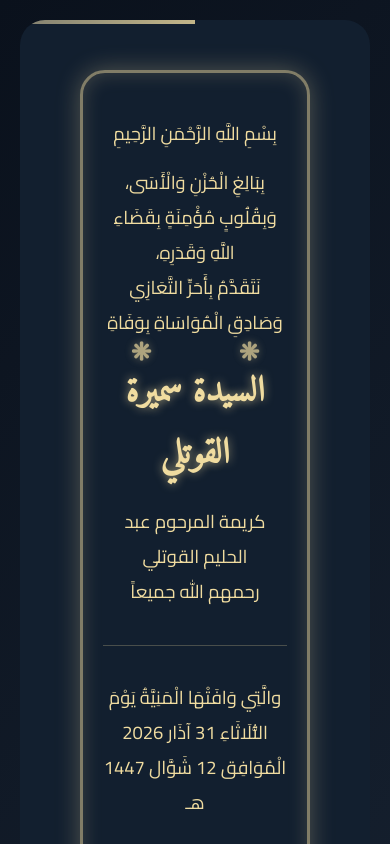
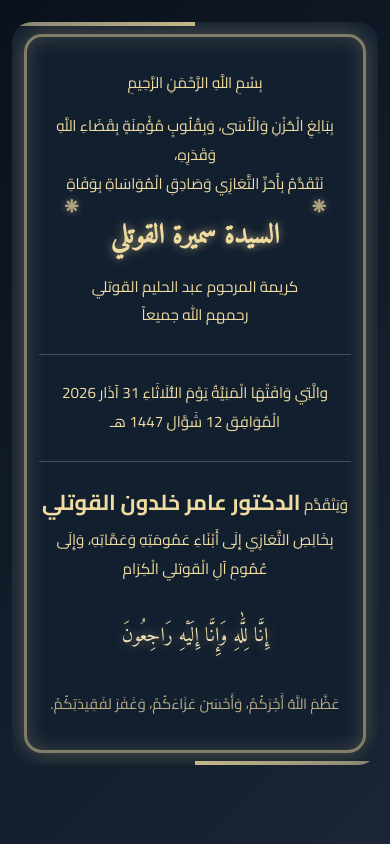
Before and after one commit to dralkwatli/-, a plain HTML site: page index.html in a window 390 px wide. Shown: the top 844 px of the page. Drawn offline with Linux system fonts and the light colour scheme.

Commit message:
Update index.html

```diff
--- a/index.html
+++ b/index.html
@@ -97,23 +97,18 @@ p.small {
   opacity: 0.75;
   margin-top: 35px;
 }
-
 .separator {
   border-top: 1px solid #f0dca0;
   margin: 35px 0;
   opacity: 0.25;
 }
-
-/* الاسم المكبر */
 .highlight {
   font-weight: 700;
   color: #f0dca0;
   font-size: 2.1rem;
   display: inline-block;
-  margin: 10px 0;
-  text-shadow: 0 0 12px rgba(240,220,160,0.7);
+  margin-bottom: 8px;
 }
-
 .aya {
   font-family: 'Amiri', serif;
   font-size: 1.9rem;
@@ -123,13 +118,91 @@ p.small {
   text-shadow: 0 0 12px rgba(240,220,160,0.5);
 }
 
-/* استجابة للشاشات الصغيرة */
-@media (max-width: 600px) {
-  .card-inner { padding: 30px 20px; }
-  h2.title { font-size: 2.2rem; }
-  p { font-size: 1.15rem; }
-  .aya { font-size: 1.6rem; }
-  .highlight { font-size: 1.8rem; }
+/* استجابة للشاشات الصغيرة والهواتف */
+@media (max-width: 768px) {
+  body {
+    padding: 12px;
+    align-items: flex-start;
+    min-height: 100dvh;
+  }
+
+  .card {
+    max-width: 100%;
+    padding: 18px;
+    border-radius: 20px;
+    margin-top: 10px;
+    margin-bottom: 10px;
+  }
+
+  .card-inner {
+    padding: 24px 16px;
+    border-radius: 18px;
+  }
+
+  h2.title {
+    font-size: 2rem;
+    line-height: 1.4;
+    margin: 18px 0;
+  }
+
+  h2.title::before,
+  h2.title::after {
+    font-size: 1.4rem;
+    top: -28px;
+  }
+
+  h2.title::before { right: 8%; }
+  h2.title::after { left: 8%; }
+
+  p {
+    font-size: 1rem;
+    line-height: 1.9;
+  }
+
+  .highlight {
+    font-size: 1.55rem;
+    line-height: 1.5;
+  }
+
+  .aya {
+    font-size: 1.45rem;
+    line-height: 1.8;
+  }
+
+  p.small {
+    font-size: 0.92rem;
+  }
+
+  .separator {
+    margin: 24px 0;
+  }
+}
+
+/* هواتف صغيرة جداً مثل بعض أجهزة iPhone القديمة */
+@media (max-width: 390px) {
+  .card {
+    padding: 12px;
+  }
+
+  .card-inner {
+    padding: 18px 12px;
+  }
+
+  h2.title {
+    font-size: 1.7rem;
+  }
+
+  .highlight {
+    font-size: 1.35rem;
+  }
+
+  p {
+    font-size: 0.95rem;
+  }
+
+  .aya {
+    font-size: 1.25rem;
+  }
 }
 </style>
 </head>
@@ -137,30 +210,17 @@ p.small {
 <div class="card">
   <div class="card-inner">
     <p>بِسْمِ اللَّهِ الرَّحْمَنِ الرَّحِيمِ</p>
-
-    <p>بِبَالِغِ الْحُزْنِ وَالْأَسَى، وَبِقُلُوبٍ مُؤْمِنَةٍ بِقَضَاءِ اللَّهِ وَقَدَرِهِ،<br>
+    <p>بِبَالِغِ الْحُزْنِ وَالْأَسَى، وَبِقُلُوبٍ مُؤْمِنَةٍ بِقَضَاءِ اللَّهِ وَقَدَرِهِ،<br />
     نَتَقَدَّمُ بِأَحَرِّ التَّعَازِي وَصَادِقِ الْمُوَاسَاةِ بِوَفَاةِ</p>
-
     <h2 class="title">السيدة سميرة القوتلي</h2>
-
-    <p>كريمة المرحوم عبد الحليم القوتلي<br>رحمهم الله جميعاً</p>
-
+    <p>كريمة المرحوم عبد الحليم القوتلي<br />رحمهم الله جميعاً</p>
     <div class="separator"></div>
-
-    <p>والَّتِي وَافَتْهَا الْمَنِيَّةُ يَوْمَ الثُّلَاثَاءِ 31 آذَار 2026<br>
-    الْمُوَافِق 12 شَوَّال 1447 هـ</p>
-
+    <p>والَّتِي وَافَتْهَا الْمَنِيَّةُ يَوْمَ الثُّلَاثَاءِ 31 آذَار 2026<br />الْمُوَافِق 12 شَوَّال 1447 هـ</p>
     <div class="separator"></div>
-
-    <p>
-    وَيَتَقَدَّم<br>
-    <span class="highlight">الدكتور عامر محمد خلدون القوتلي</span><br>
-    بِخَالِصِ التَّعَازِي إِلَى أَبْنَاءِ عَمُومَتِهِ وَعَمَّاتِهِ، وَإِلَى عُمُومِ آلِ الْقوتلي الْكِرَام
-    </p>
-
+    <p>وَيَتَقَدَّم <span class="highlight">الدكتور عامر خلدون القوتلي</span><br />
+    بِخَالِصِ التَّعَازِي إِلَى أَبْنَاءِ عَمُومَتِهِ وَعَمَّاتِهِ، وَإِلَى عُمُومِ آلِ الْقوتلي الْكِرَام</p>
     <div class="aya">إِنَّا لِلَّٰهِ وَإِنَّا إِلَيْهِ رَاجِعُونَ</div>
-
-    <p class="small">عَظَّمَ اللَّهُ أَجْرَكُمْ، وَأَحْسَنَ عَزَاءَكُمْ، وَغَفَرَ لِفَقِيدَتِكُمْ.</p>
+    <p class="small">عَظَّمَ اللَّهُ أَجْرَكُمْ، وَأَحْسَنَ عَزَاءَكُمْ، وَغَفَرَ لفَقِيدَتِكُمْ.</p>
   </div>
 </div>
 </body>
```
